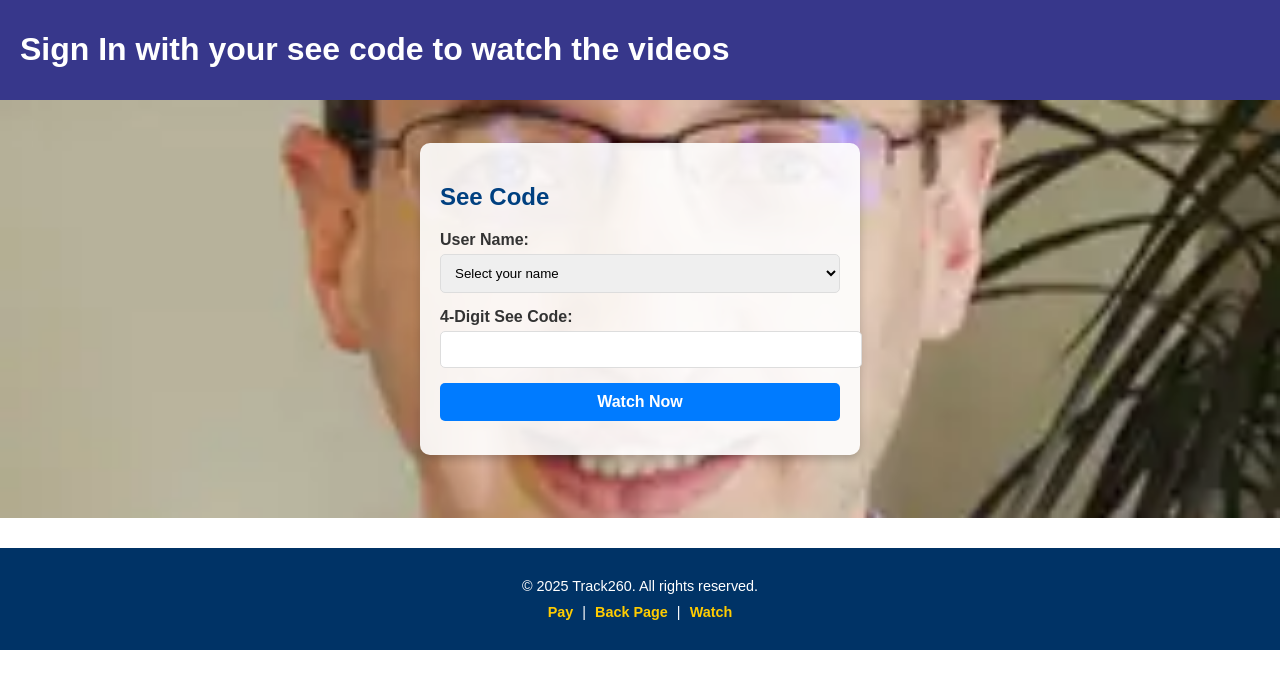
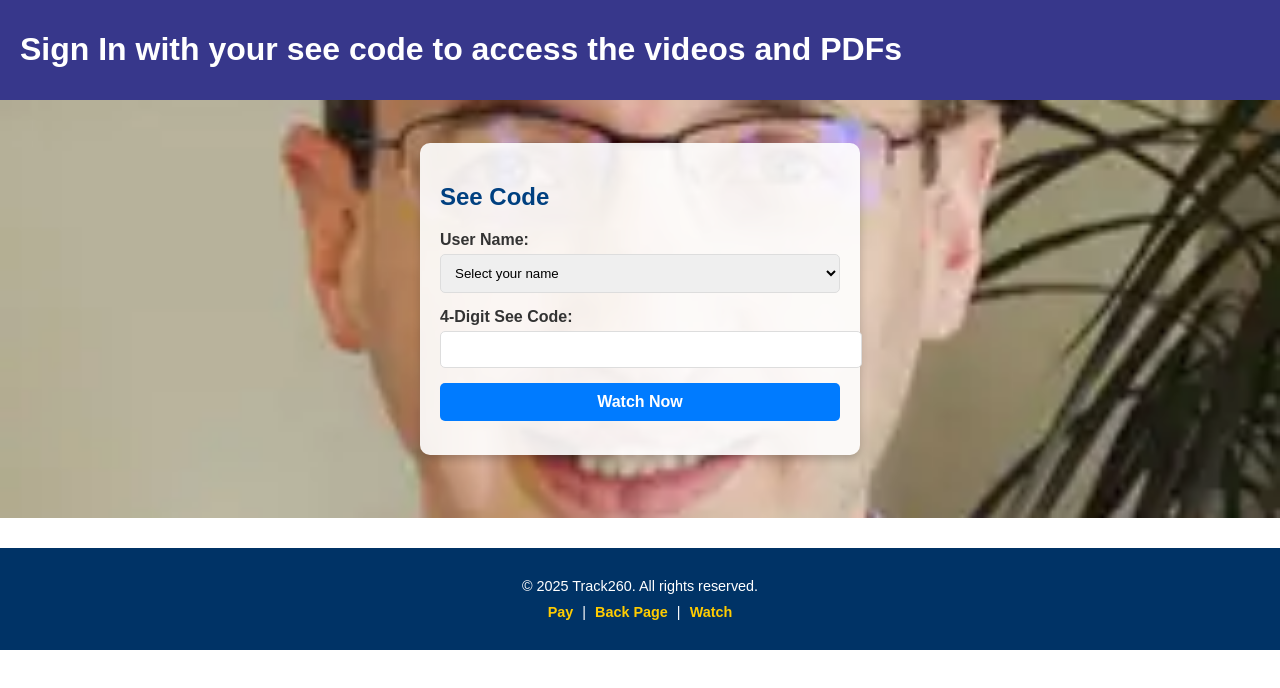
Before and after one commit to GopeAnalytics/Pay-as-you-view-Website, a plain HTML site: page sign.html in a window 1280 px wide. Drawn offline with Linux system fonts and the light colour scheme.

Commit message:
Update sign.html

```diff
--- a/sign.html
+++ b/sign.html
@@ -196,7 +196,7 @@
 </head>
 <body>
     <header class="main-header">
-        <h1>Sign In with your see code to watch the videos</h1>
+        <h1>Sign In with your see code to access the videos and PDFs</h1>
 
 
     </header>
```
